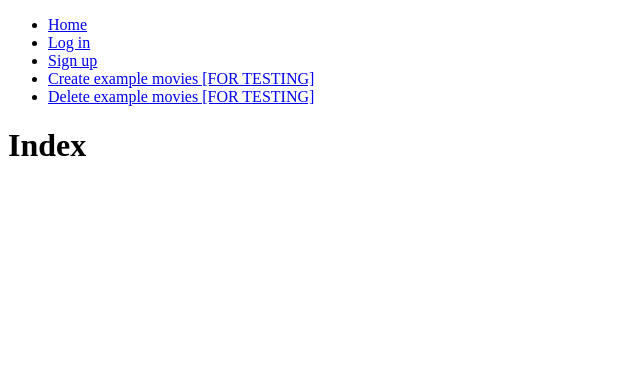
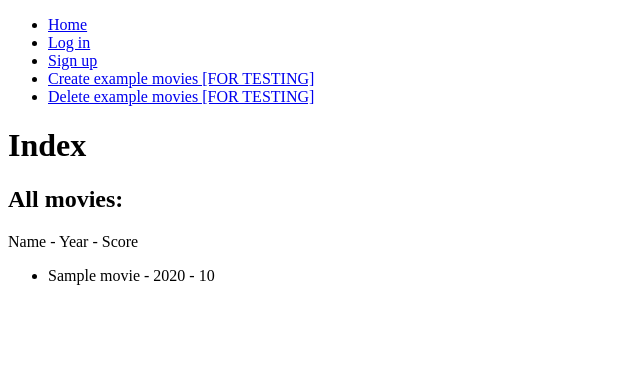
Before and after one commit to virhe/mockboxd, a Flask app: template src/website/templates/index.html in a window 1280 px wide. Shown: the top 366 px of the page, without its empty margins (0-640 px from the left). Run offline with Flask 3, Linux system fonts and the light colour scheme; the template is opened without the code that fills it: most values are stand-ins (such as "Sample title", 1, 10 or a date in 2020).

Commit message:
Add list of movies to index.html

```diff
--- a/src/website/templates/index.html
+++ b/src/website/templates/index.html
@@ -3,4 +3,11 @@
 
 {% block content %}
     <h1>Index</h1>
+    <h2>All movies:</h2>
+    <p>Name - Year - Score</p>
+    <ul>
+        {% for movie in movies %}
+            <li>{{ movie.name }} - {{ movie.year }} - {{ movie.score }}</li>
+        {% endfor %}
+    </ul>
 {% endblock %}
```
